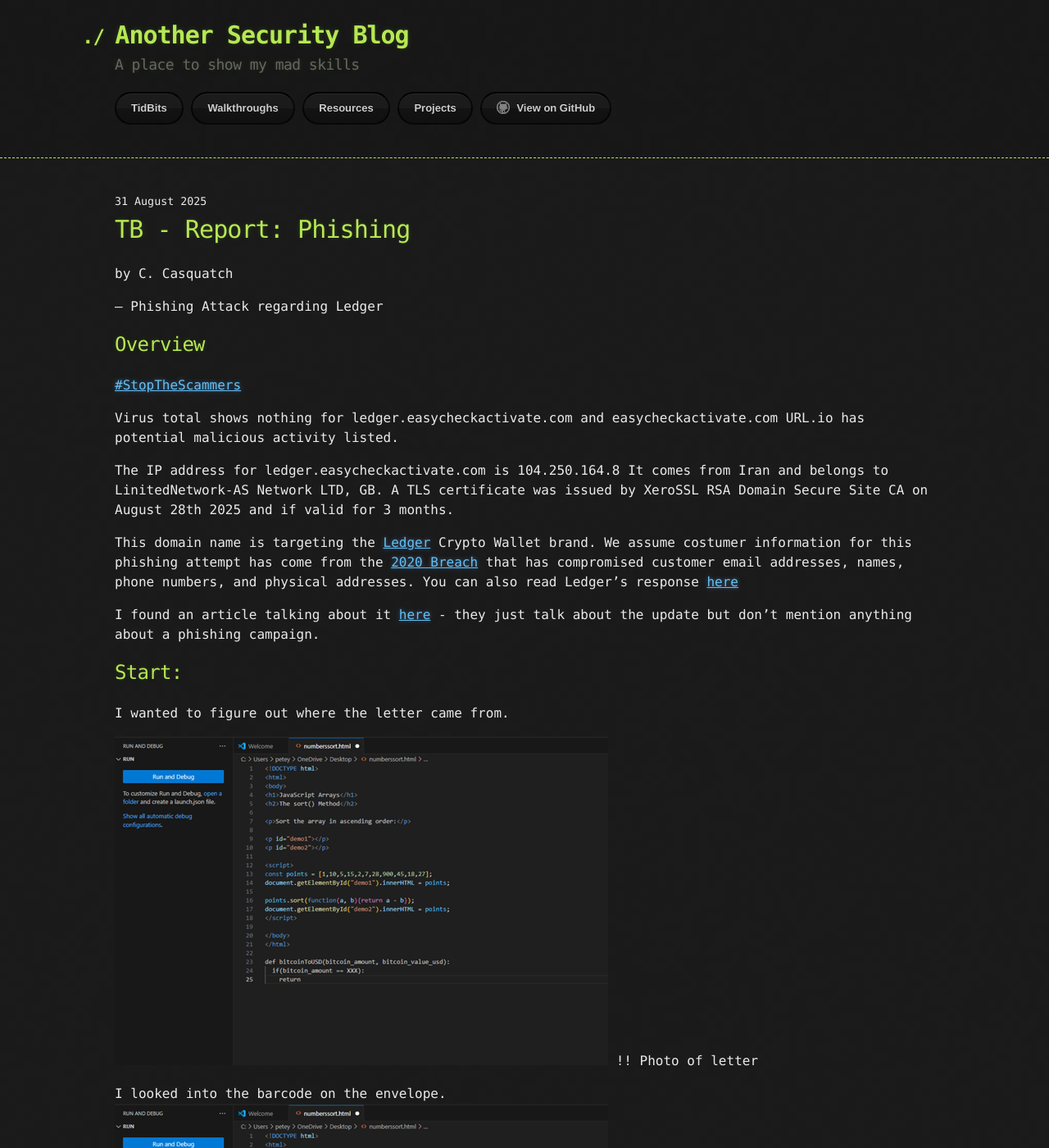
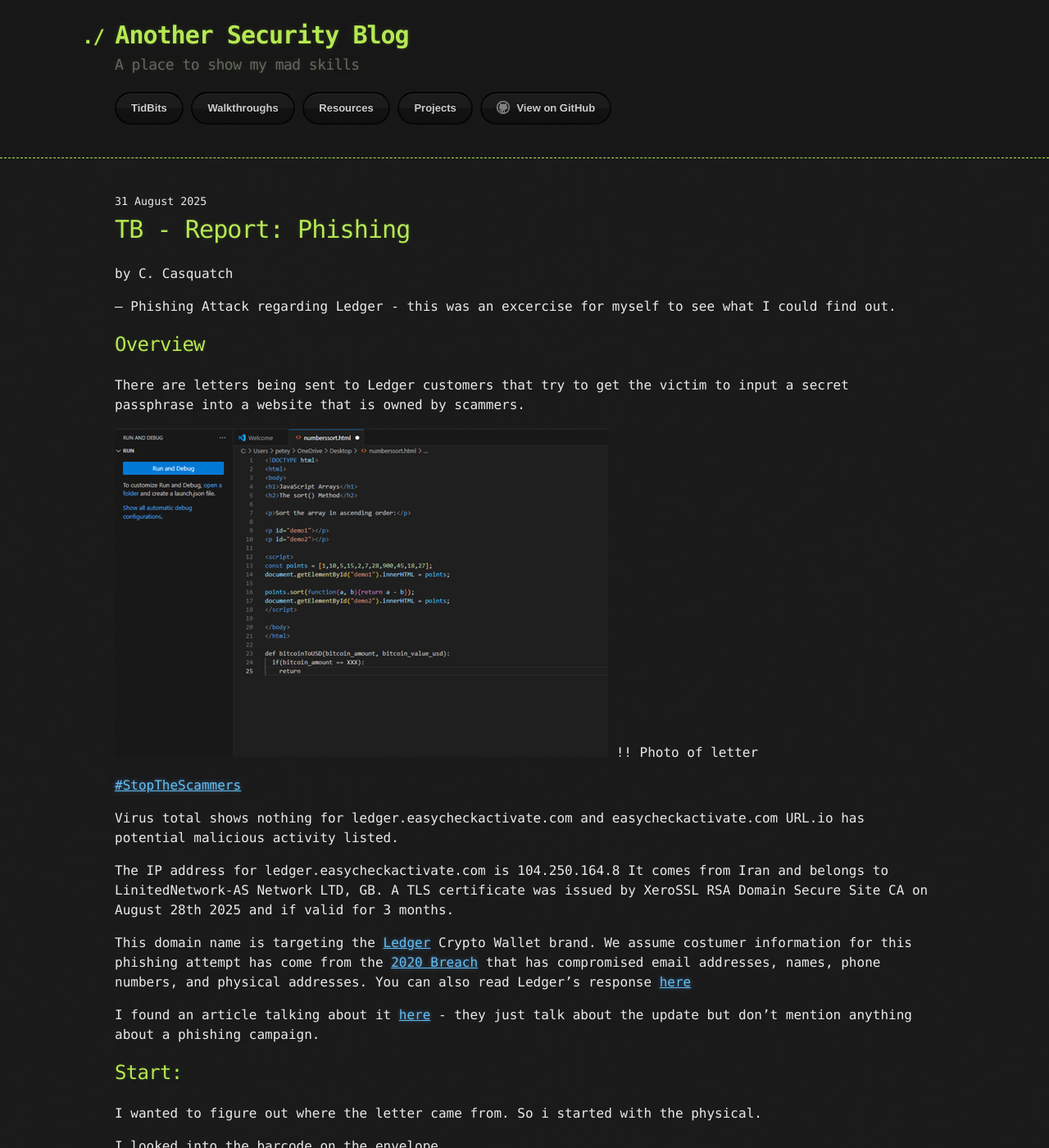
Before and after one commit to CyberCasquatch/cybercasquatch.github.io, a Jekyll site: the page built from _posts/TidBits/2025-08-31-PhishingLedger.md, in a window 1280 px wide and 1400 px high. Shown: the whole window at 82% size. Built offline with Jekyll 4.4.1, drawn with Linux system fonts in a browser that asks for light colours.

Commit message:
Update 2025-08-31-PhishingLedger.md

````diff
--- a/_posts/TidBits/2025-08-31-PhishingLedger.md
+++ b/_posts/TidBits/2025-08-31-PhishingLedger.md
@@ -7,9 +7,14 @@
 tag: ['phishing', 'ledger',]
 ---
 
--- Phishing Attack regarding Ledger
+-- Phishing Attack regarding Ledger - this was an excercise for myself to see what I could find out.
 
 ## Overview
+
+There are letters being sent to Ledger customers that try to get the victim to input a secret passphrase into a website that is owned by scammers.
+
+![Photo1](/assets/images/xss/Picture1.png) !! Photo of letter
+
 
 [#StopTheScammers](https://www.ledger.com/phishing-campaigns-status)
 
@@ -20,18 +25,17 @@
 It comes from Iran and belongs to LinitedNetwork-AS Network LTD, GB.
 A TLS certificate was issued by XeroSSL RSA Domain Secure Site CA on August 28th 2025 and if valid for 3 months.
 
-This domain name is targeting the [Ledger](https://www.ledger.com/ledger-live) Crypto Wallet brand. We assume costumer information for this phishing attempt has come from the [2020 Breach](https://haveibeenpwned.com/Breach/Ledger#:~:text=In%20June%202020%2C%20the%20hardware%20crypto%20wallet%20manufacturer,and%20included%20names%2C%20physical%20addresses%20and%20phone%20numbers.) that has compromised customer email addresses, names, phone numbers, and physical addresses. You can also read Ledger's response [here](https://www.ledger.com/addressing-the-july-2020-e-commerce-and-marketing-data-breach)
+This domain name is targeting the [Ledger](https://www.ledger.com/ledger-live) Crypto Wallet brand. We assume costumer information for this phishing attempt has come from the [2020 Breach](https://haveibeenpwned.com/Breach/Ledger#:~:text=In%20June%202020%2C%20the%20hardware%20crypto%20wallet%20manufacturer,and%20included%20names%2C%20physical%20addresses%20and%20phone%20numbers.) that has compromised email addresses, names, phone numbers, and physical addresses. You can also read Ledger's response [here](https://www.ledger.com/addressing-the-july-2020-e-commerce-and-marketing-data-breach)
 
 I found an article talking about it [here](https://meme-insider.com/en/article/ledger-transaction-check-update-2025/) - they just talk about the update but don't mention anything about a phishing campaign.
 
 ## Start:
 
-I wanted to figure out where the letter came from.
-
-![Photo1](/assets/images/xss/Picture1.png) !! Photo of letter
+I wanted to figure out where the letter came from. So i started with the physical.
 
 I looked into the barcode on the envelope.
-![Photo1](/assets/images/xss/Picture1.png) !! Photo of envelope
+![Photo2](/assets/images/xss/Picture1.png) !! Photo of envelope
+
 
 I did not take care with the stamp. I forcused on the barcode and lettering on top.
 
@@ -62,7 +66,7 @@
 And the path at the end? It's a Base64 encoded string using the victim's name. I have left it out of this report as with other personal details.
 
 I started with urlvoid.com:
-![Photo1](/assets/images/xss/Picture1.png) !! urlvoid.com
+![Photo3](/assets/images/xss/Picture1.png) !! urlvoid.com
 
 Here it says the domain was registered on the 2nd of August 2025. The letter was recieved a week after this registration.
 The letter also indicates a time crunch of the end of August for the target to follow the instructions from the QR code to apply a new security feature called 'Transaction Check'.
@@ -128,7 +132,7 @@
 
 OK, let's do a whois lookup on the domain 'easycheckactivate.com'. This time i used whois.domaintools.com - because why not.
 
-![Photo1](/assets/images/xss/Picture1.png) !! whois.domaintools
+![Photo4](/assets/images/xss/Picture1.png) !! whois.domaintools
 
 info from this check:
 ```
@@ -193,7 +197,7 @@
 
 what's matbao.net?
 
-![Photo1](/assets/images/xss/Picture1.png) !! matbao.net
+![Photo5](/assets/images/xss/Picture1.png) !! matbao.net
 
 Oh, right. Domain services.
 
````
